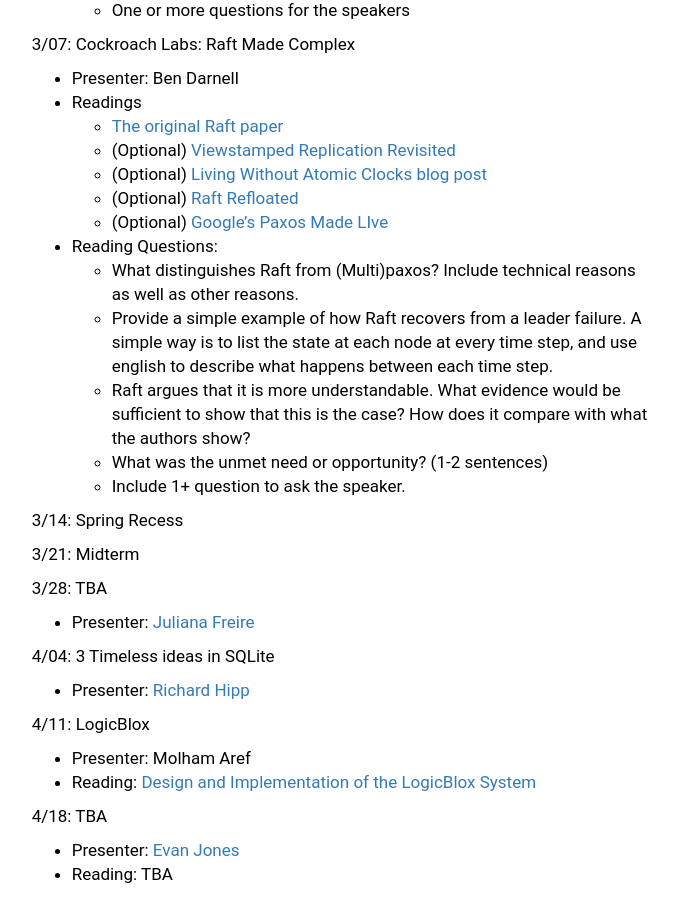
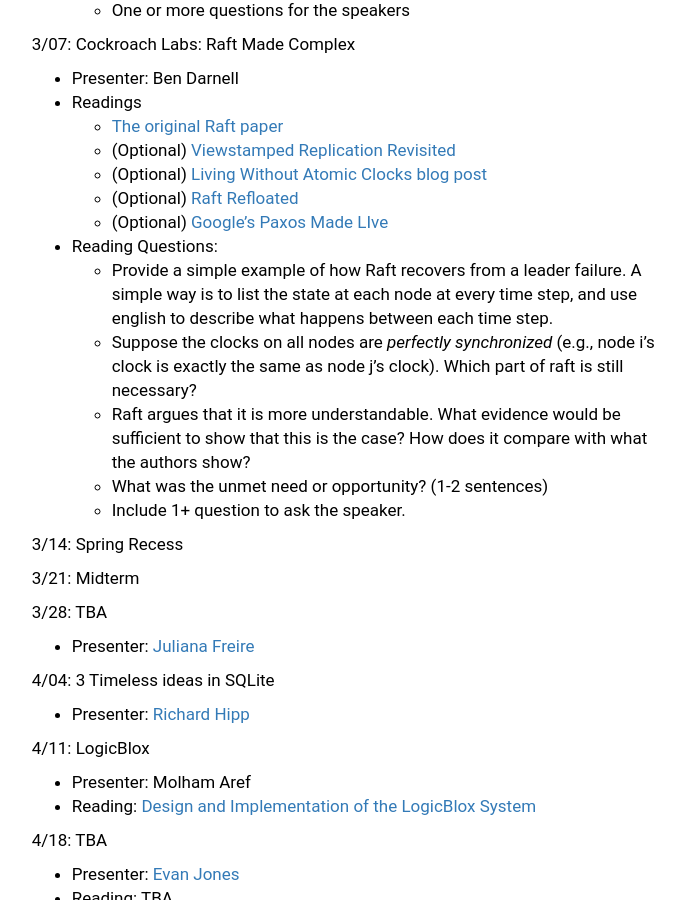
Before and after one commit to columbiadb/columbiadb.github.io, a Jekyll site: the page built from index.md, in a window 1280 px wide and 900 px high, scrolled down 2807 px. Shown: the whole window, without its empty margins (405-1090 px from the left). Built offline with Jekyll 4.4.1, drawn with Linux system fonts in a browser that asks for light colours.

Commit message:
lazy commit msg

```diff
--- a/index.md
+++ b/index.md
@@ -109,8 +109,8 @@
   * (Optional) [Raft Refloated](http://www.cl.cam.ac.uk/~ms705/pub/papers/2015-osr-raft.pdf)
   * (Optional) [Google's Paxos Made LIve](https://research.google.com/archive/paxos_made_live.html)
 * Reading Questions:
-  * What distinguishes Raft from (Multi)paxos?  Include technical reasons as well as other reasons.
   * Provide a simple example of how Raft recovers from a leader failure.  A simple way is to list the state at each node at every time step, and use english to describe what happens between each time step.
+  * Suppose the clocks on all nodes are _perfectly synchronized_ (e.g., node i's clock is exactly the same as node j's clock).  Which part of raft is still necessary?
   * Raft argues that it is more understandable.  What evidence would be sufficient to show that this is the case?  How does it compare with what the authors show?
   * What was the unmet need or opportunity? (1-2 sentences)
   * Include 1+ question to ask the speaker.
```
